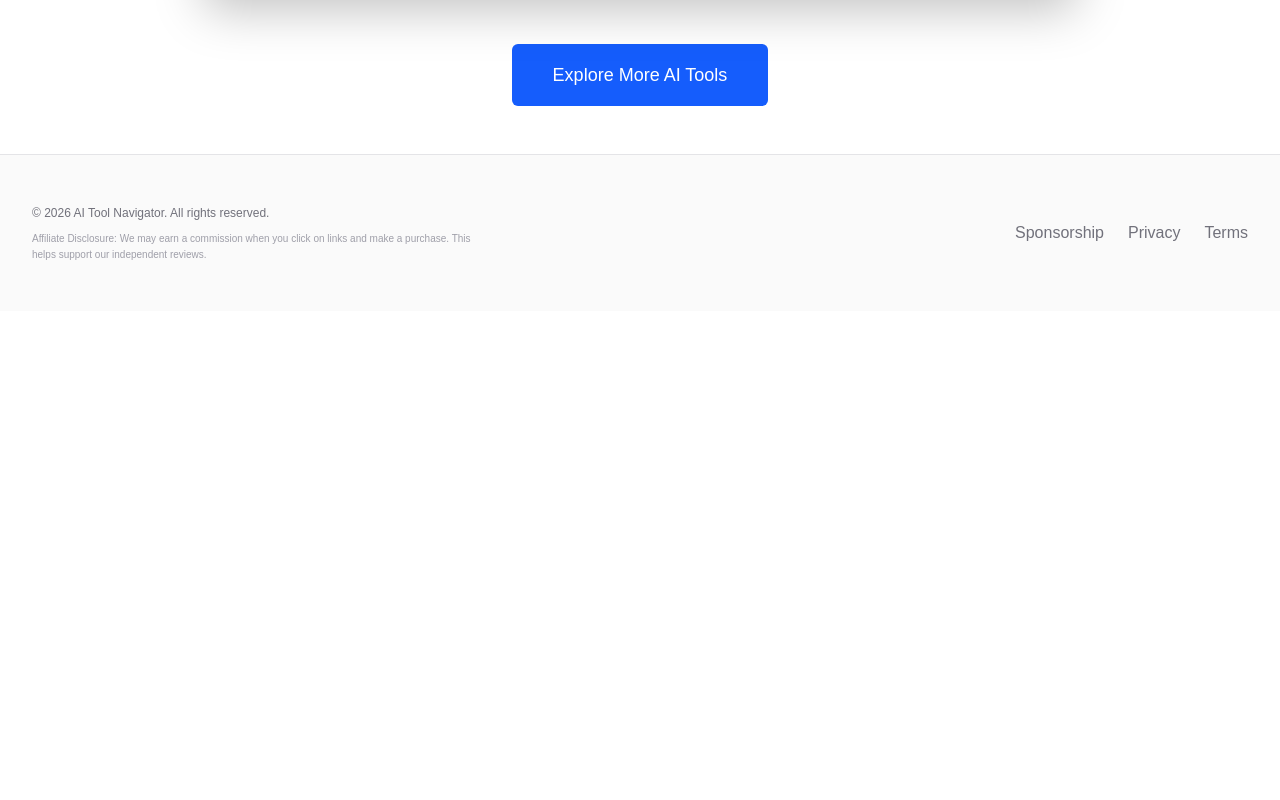
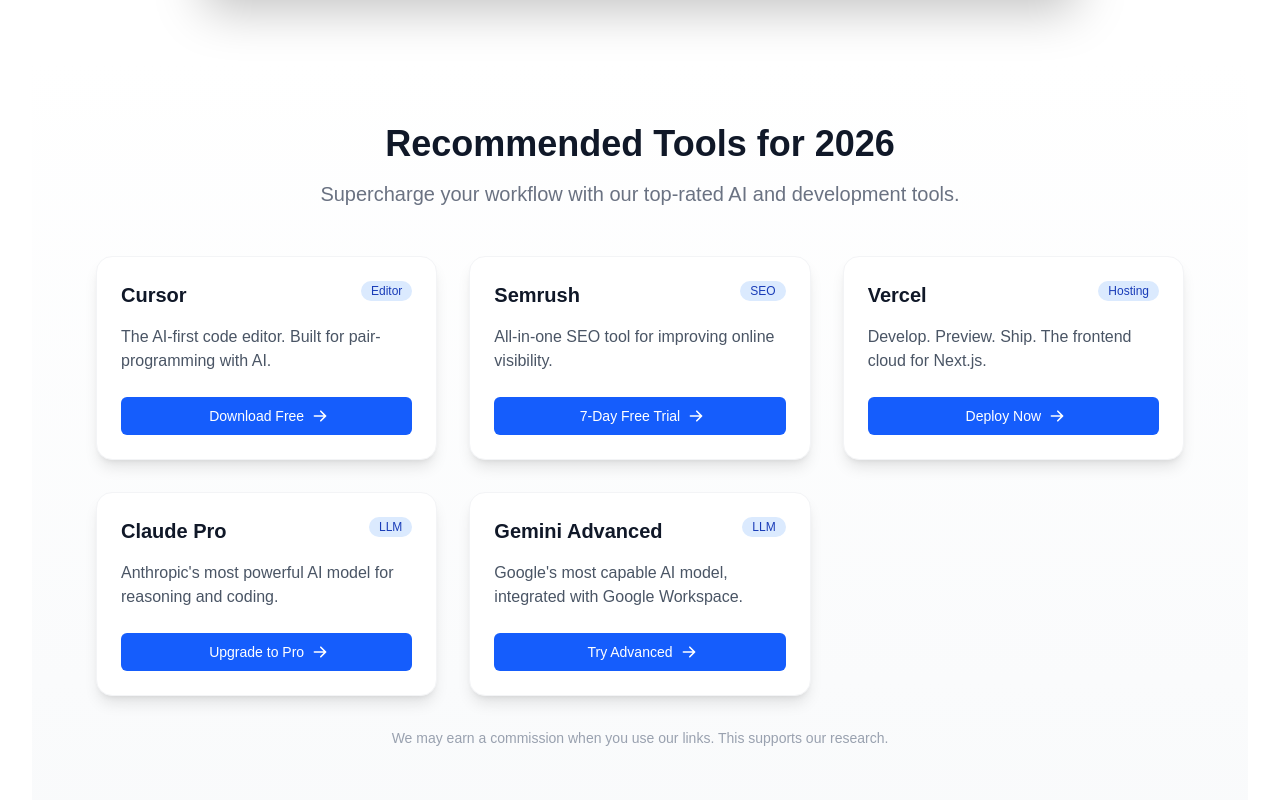
Before and after one commit to yuga-hashimoto/ai-tool-navigator, a Next.js app: page /compare/gemini-vs-claude-2026 in a window 1280 px wide. Shown: the part 1920-2720 px from the top of the page. Before the commit the page ends 2231 px from the top, so only its background shows below. Built offline with nearby package versions, Linux system fonts and the light colour scheme.

Commit message:
feat(monetization): Add affiliate links section to comparison page (Closes #8)

```diff
--- /dev/null
+++ b/data/affiliates.json
@@ -0,0 +1,42 @@
+[
+  {
+    "id": "cursor",
+    "name": "Cursor",
+    "description": "The AI-first code editor. Built for pair-programming with AI.",
+    "url": "https://cursor.sh?ref=ai-tools-nav",
+    "cta": "Download Free",
+    "tags": ["Editor", "Coding"]
+  },
+  {
+    "id": "semrush",
+    "name": "Semrush",
+    "description": "All-in-one SEO tool for improving online visibility.",
+    "url": "https://semrush.com?ref=ai-tools-nav",
+    "cta": "7-Day Free Trial",
+    "tags": ["SEO", "Marketing"]
+  },
+  {
+    "id": "vercel",
+    "name": "Vercel",
+    "description": "Develop. Preview. Ship. The frontend cloud for Next.js.",
+    "url": "https://vercel.com",
+    "cta": "Deploy Now",
+    "tags": ["Hosting", "Cloud"]
+  },
+  {
+    "id": "claude",
+    "name": "Claude Pro",
+    "description": "Anthropic's most powerful AI model for reasoning and coding.",
+    "url": "https://claude.ai",
+    "cta": "Upgrade to Pro",
+    "tags": ["LLM", "AI Model"]
+  },
+  {
+    "id": "gemini",
+    "name": "Gemini Advanced",
+    "description": "Google's most capable AI model, integrated with Google Workspace.",
+    "url": "https://gemini.google.com",
+    "cta": "Try Advanced",
+    "tags": ["LLM", "AI Model"]
+  }
+]
--- a/src/app/compare/gemini-vs-claude-2026/page.tsx
+++ b/src/app/compare/gemini-vs-claude-2026/page.tsx
@@ -1,5 +1,6 @@
 import { Metadata } from 'next';
 import Link from 'next/link';
+import AffiliateSection from '../../../components/AffiliateSection';
 
 export const metadata: Metadata = {
   title: 'Gemini 3 Pro vs. Claude 3.7 Sonnet: The 2026 Coding Showdown | AI Tool Navigator',
@@ -16,7 +17,7 @@
 export default function ComparePage() {
   return (
     <div className="bg-white dark:bg-gray-900 min-h-screen py-12 px-4 sm:px-6 lg:px-8">
-      <div className="max-w-4xl mx-auto">
+      <div className="max-w-4xl mx-auto mb-16">
         <div className="mb-8 text-center">
             <span className="inline-block py-1 px-3 rounded-full bg-blue-100 text-blue-800 dark:bg-blue-900 dark:text-blue-200 text-sm font-semibold mb-4">
                 2026 Update
@@ -144,7 +145,7 @@
         </div>
 
         {/* Verdict */}
-        <div className="bg-gray-900 dark:bg-black text-white rounded-3xl p-8 md:p-12 text-center shadow-2xl relative overflow-hidden">
+        <div className="bg-gray-900 dark:bg-black text-white rounded-3xl p-8 md:p-12 text-center shadow-2xl relative overflow-hidden mb-16">
             <div className="absolute top-0 left-0 w-full h-full opacity-10 bg-[radial-gradient(circle_at_center,_var(--tw-gradient-stops))] from-blue-500 via-purple-500 to-transparent"></div>
             <div className="relative z-10">
                 <h2 className="text-3xl font-bold mb-6">The 2026 Verdict</h2>
@@ -163,17 +164,19 @@
                 </div>
             </div>
         </div>
+      </div>
 
-        <div className="mt-12 text-center">
+      <AffiliateSection />
+
+      <div className="mt-12 text-center max-w-4xl mx-auto">
              <Link
                 href="/tools"
                 className="inline-flex items-center justify-center px-8 py-3 border border-transparent text-base font-medium rounded-md text-white bg-blue-600 hover:bg-blue-700 md:py-4 md:text-lg md:px-10 transition-all duration-200"
             >
                 Explore More AI Tools
             </Link>
-        </div>
+      </div>
 
-      </div>
     </div>
   );
 }
--- /dev/null
+++ b/src/components/AffiliateSection.tsx
@@ -0,0 +1,71 @@
+import React from 'react';
+import Link from 'next/link';
+import affiliates from '../../data/affiliates.json';
+
+type Affiliate = {
+  id: string;
+  name: string;
+  description: string;
+  url: string;
+  cta: string;
+  tags?: string[];
+};
+
+const AffiliateSection = () => {
+  return (
+    <section className="py-16 bg-gradient-to-b from-transparent to-gray-50 dark:to-gray-900/50">
+      <div className="max-w-6xl mx-auto px-4 sm:px-6 lg:px-8">
+        <div className="text-center mb-12">
+          <h2 className="text-3xl font-extrabold text-gray-900 dark:text-white sm:text-4xl">
+            Recommended Tools for 2026
+          </h2>
+          <p className="mt-4 max-w-2xl text-xl text-gray-500 dark:text-gray-400 mx-auto">
+            Supercharge your workflow with our top-rated AI and development tools.
+          </p>
+        </div>
+
+        <div className="grid grid-cols-1 md:grid-cols-2 lg:grid-cols-3 gap-8">
+          {affiliates.map((tool: Affiliate) => (
+            <div
+              key={tool.id}
+              className="flex flex-col bg-white dark:bg-gray-800 rounded-2xl shadow-lg hover:shadow-xl transition-shadow duration-300 overflow-hidden border border-gray-100 dark:border-gray-700"
+            >
+              <div className="p-6 flex-1 flex flex-col">
+                <div className="flex justify-between items-start mb-4">
+                  <h3 className="text-xl font-bold text-gray-900 dark:text-white">
+                    {tool.name}
+                  </h3>
+                  {tool.tags && (
+                    <span className="inline-flex items-center px-2.5 py-0.5 rounded-full text-xs font-medium bg-blue-100 text-blue-800 dark:bg-blue-900 dark:text-blue-200">
+                      {tool.tags[0]}
+                    </span>
+                  )}
+                </div>
+                <p className="text-gray-600 dark:text-gray-300 mb-6 flex-1">
+                  {tool.description}
+                </p>
+                <a
+                  href={tool.url}
+                  target="_blank"
+                  rel="noopener noreferrer"
+                  className="w-full inline-flex justify-center items-center px-4 py-2 border border-transparent text-sm font-medium rounded-md text-white bg-blue-600 hover:bg-blue-700 focus:outline-none focus:ring-2 focus:ring-offset-2 focus:ring-blue-500 transition-colors"
+                >
+                  {tool.cta}
+                  <svg className="ml-2 -mr-1 w-4 h-4" fill="currentColor" viewBox="0 0 20 20" xmlns="http://www.w3.org/2000/svg">
+                    <path fillRule="evenodd" d="M10.293 3.293a1 1 0 011.414 0l6 6a1 1 0 010 1.414l-6 6a1 1 0 01-1.414-1.414L14.586 11H3a1 1 0 110-2h11.586l-4.293-4.293a1 1 0 010-1.414z" clipRule="evenodd" />
+                  </svg>
+                </a>
+              </div>
+            </div>
+          ))}
+        </div>
+
+        <div className="mt-8 text-center text-sm text-gray-400 dark:text-gray-500">
+          <p>We may earn a commission when you use our links. This supports our research.</p>
+        </div>
+      </div>
+    </section>
+  );
+};
+
+export default AffiliateSection;
```
